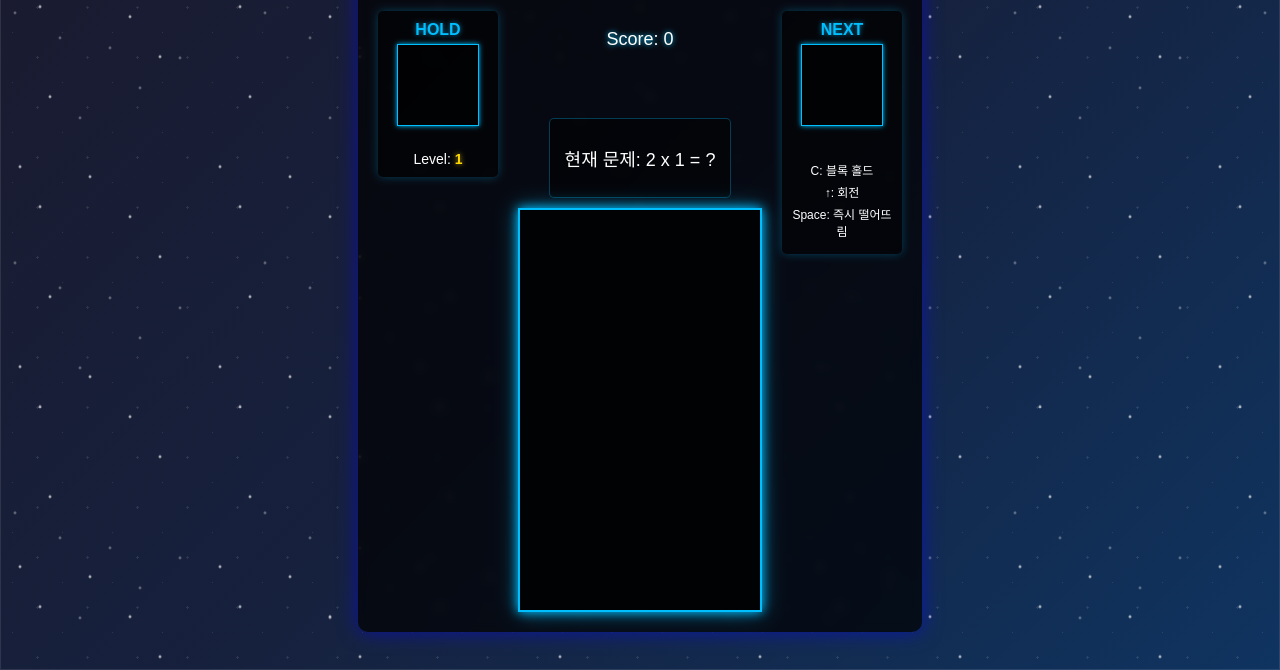
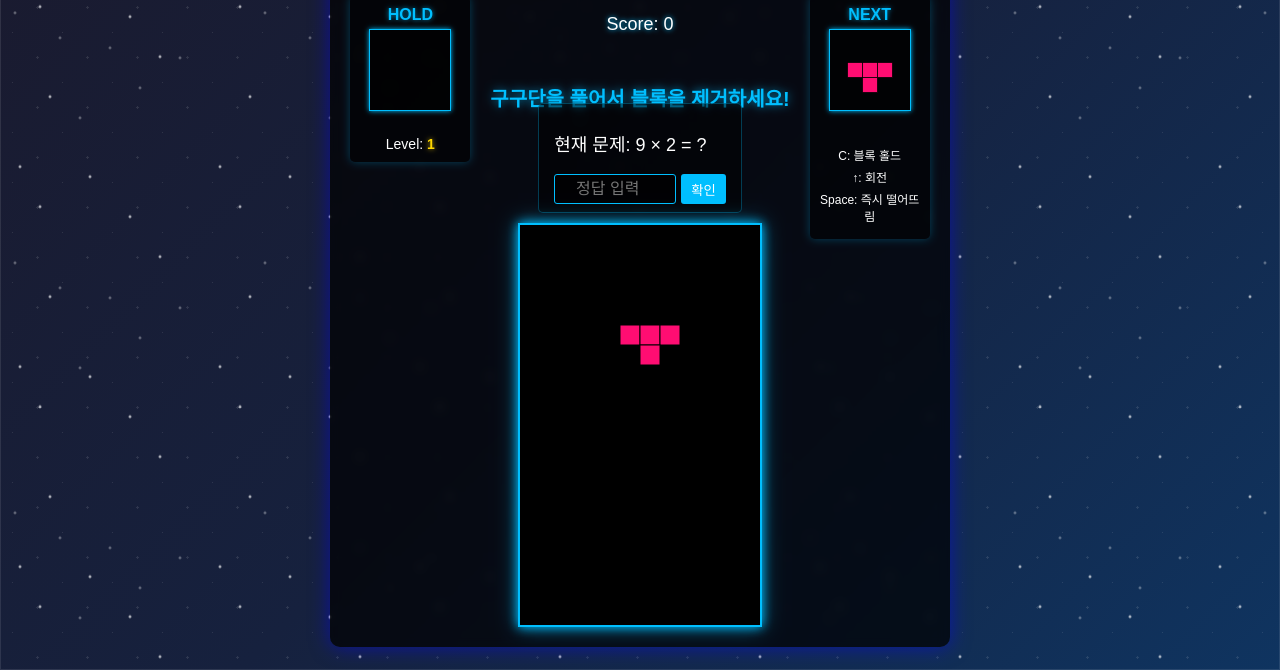
Before and after one commit to ace-yysoft/gugudan-tetris, a plain HTML site: page index.html in a window 1280 px wide. Shown: the part 130-800 px from the top of the page. Drawn offline with Linux system fonts and the light colour scheme.

Commit message:
HTML 요소 ID 불일치 문제 해결 및 구구단 답변 입력 필드 추가

```diff
--- a/index.html
+++ b/index.html
@@ -29,10 +29,14 @@
                     <p>Score: <span id="score">0</span></p>
                 </div>
                 <div class="message-container" id="message-container">
-                    <p id="mission-message"></p>
+                    <p id="mission-message">구구단을 풀어서 블록을 제거하세요!</p>
                 </div>
                 <div class="gugudan-container">
                     <p>현재 문제: <span id="current-gugudan">2 x 1 = ?</span></p>
+                    <div class="answer-container">
+                        <input type="number" id="answer" placeholder="정답 입력" />
+                        <button id="submit-answer">확인</button>
+                    </div>
                 </div>
                 <canvas id="tetris" width="240" height="400"></canvas>
             </div>
--- a/script.js
+++ b/script.js
@@ -4,8 +4,8 @@ if (typeof window !== 'undefined' && typeof document !== 'undefined') {
     const canvas = document.getElementById('tetris');
     const ctx = canvas.getContext('2d');
     const scoreElement = document.getElementById('score');
-    const messageElement = document.getElementById('message');
-    const gugudanElement = document.getElementById('gugudan');
+    const messageElement = document.getElementById('mission-message');
+    const gugudanElement = document.getElementById('current-gugudan');
     const answerElement = document.getElementById('answer');
 
     // 홀드, 다음 블록 미리보기, 레벨 요소 설정
@@ -508,6 +508,9 @@ if (typeof window !== 'undefined' && typeof document !== 'undefined') {
         }
     });
 
+    // 확인 버튼 클릭 이벤트
+    document.getElementById('submit-answer').addEventListener('click', checkAnswer);
+
     // 재시작 버튼 이벤트 리스너
     restartButton.addEventListener('click', restartGame);
 
--- a/style.css
+++ b/style.css
@@ -156,6 +156,38 @@ body::before {
     padding: 8px 15px;
     border-radius: 5px;
     border: 1px solid rgba(0, 191, 255, 0.3);
+}
+
+.answer-container {
+    display: flex;
+    justify-content: center;
+    margin-top: 10px;
+    gap: 5px;
+}
+
+#answer {
+    background-color: rgba(0, 0, 0, 0.7);
+    border: 1px solid #00BFFF;
+    color: white;
+    padding: 5px 10px;
+    border-radius: 3px;
+    width: 100px;
+    text-align: center;
+    font-size: 16px;
+}
+
+#submit-answer {
+    background-color: #00BFFF;
+    color: white;
+    border: none;
+    padding: 5px 10px;
+    border-radius: 3px;
+    cursor: pointer;
+    transition: background-color 0.2s;
+}
+
+#submit-answer:hover {
+    background-color: #0099CC;
 }
 
 canvas#tetris {
```
Also changed, not shown: server.js (+10 -0 lines).
